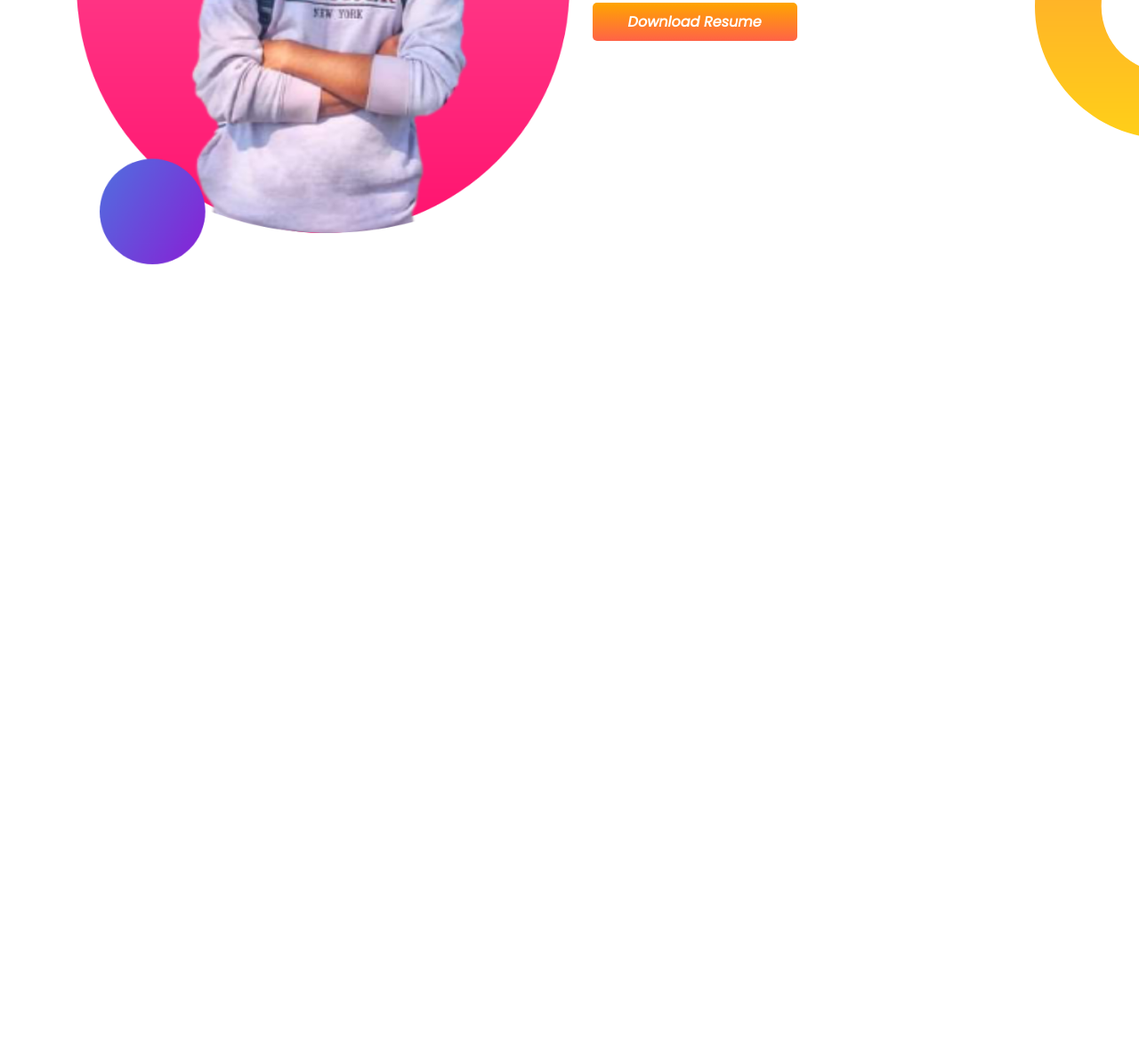
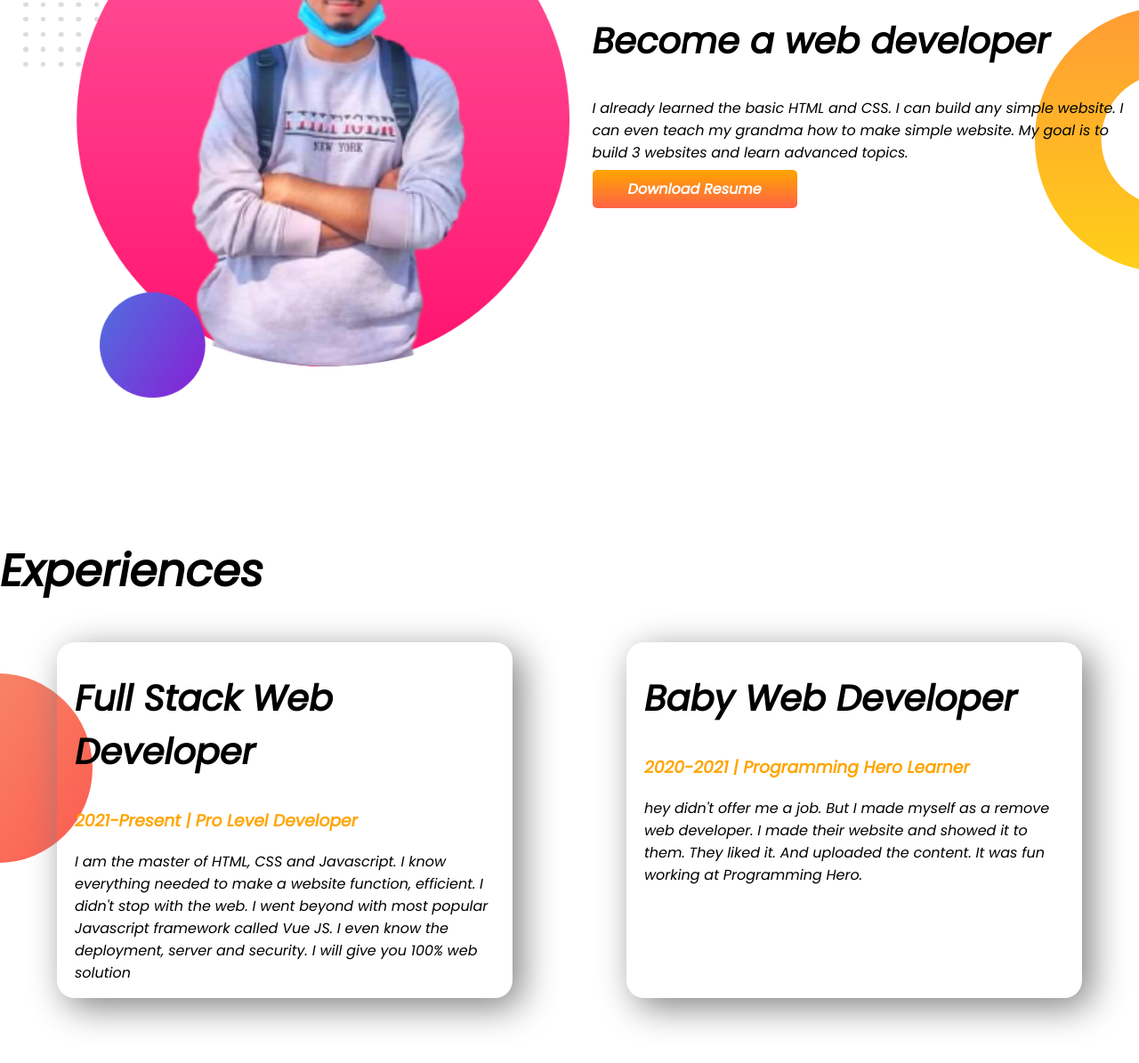
Before and after one commit to minhazuddin10/developer-portfolio, a plain HTML site: page index.html in a window 1280 px wide. Shown: the part 909-2104 px from the top of the page at 89% size. Before the commit the page ends 1214 px from the top, so only its background shows below. Drawn offline with Linux system fonts and the light colour scheme.

Commit message:
experience added

```diff
--- a/index.html
+++ b/index.html
@@ -11,7 +11,7 @@
     <link rel="stylesheet" href="style.css">
 </head>
 <body>
-    <section class="top-banner">
+    <section class="top-banner flexible-container">
 <div class="half-width">
 
     <h1>Welcome To</h1>
@@ -24,7 +24,7 @@
     <img src="my-bg.png" alt="">
 </div>
 </section>
-<section class="dream-big">
+<section class="dream-big flexible-container">
 <div class="half-width">
         <img src="my-bg2.png" alt="">
     </div>
@@ -37,5 +37,20 @@
 
     </div>
 </section>
+<section class="experience-area">
+    <h1>Experiences</h1>
+    <div class="flexible-container">
+        <div class="experience-item">
+            <h2>Full Stack Web Developer</h2>
+            <h3 class="orange-color">2021-Present | Pro Level Developer</h3>
+            <p>I am the master of HTML, CSS and Javascript. I know everything needed to make a website function, efficient. I didn't stop with the web. I went beyond with most popular Javascript framework called Vue JS. I even know the deployment, server and security. I will give you 100% web solution</p>
+        </div>
+        <div div="web-dev-experience"class="experience-item">
+            <h2>Baby Web Developer</h2>
+            <h3 class="orange-color">2020-2021 | Programming Hero Learner</h3>
+            <p>hey didn't offer me a job. But I made myself as a remove web developer. I made their website and showed it to them. They liked it. And uploaded the content. It was fun working at Programming Hero.</p>
+        </div>
+    </div>
+</section>
 </body>
 </html>
--- a/style.css
+++ b/style.css
@@ -5,12 +5,16 @@ body{
 h1{
     font-size: 50px;
 }
+h2{
+    font-size: 40px;
+}
 .orange-color{
     color: orange;
 
 }
-section{
-    display: flex;
+.flexible-container{
+display: flex;
+    margin-bottom:150px;
 }
 .half-width{
     width: 50%;
@@ -35,4 +39,20 @@ section{
     background-image: url(dream-bg.png);
     background-repeat: no-repeat;
     background-position: right;
+
 }
+.experience-area{
+    background-image: url(exp-bg.png);
+    background-repeat: no-repeat;
+    background-position: left;
+}
+.experience-item{
+    width: 40%;
+    margin-left: 5%;
+    margin-right: 5%;
+    border-radius: 20px;
+    padding-left: 20px;
+    padding-right: 20px;
+    box-shadow: 10px 10px 40px gray;
+
+}
```
Also changed, not shown: exp-bg.png (added).
